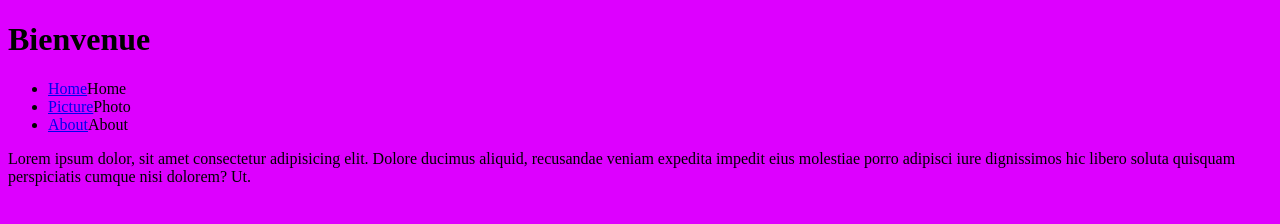
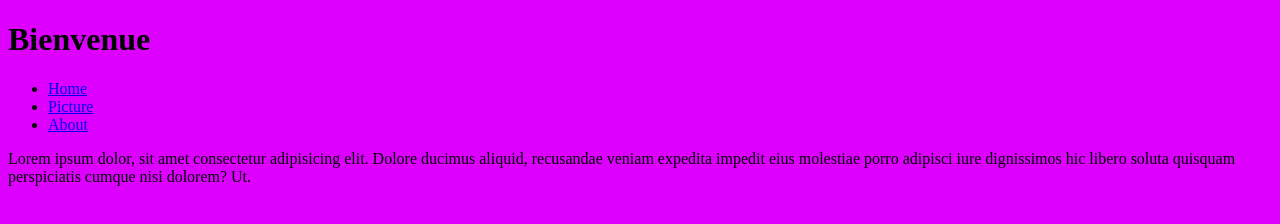
Before and after one commit to matteorigaud/TEST, a plain HTML site: page index.html in a window 1280 px wide. Drawn offline with Linux system fonts and the light colour scheme.

Commit message:
ajustement

```diff
--- a/index.html
+++ b/index.html
@@ -12,9 +12,9 @@
     <h1>Bienvenue</h1>
     <nav>
         <ul>
-            <li> <a href="#">Home</a>Home</li>
-            <li> <a href="#">Picture</a>Photo</li>
-            <li> <a href="#">About</a>About</li>
+            <li> <a href="#">Home</a></li>
+            <li> <a href="#">Picture</a></li>
+            <li> <a href="#">About</a></li>
 
         </ul>
     </nav>
```
